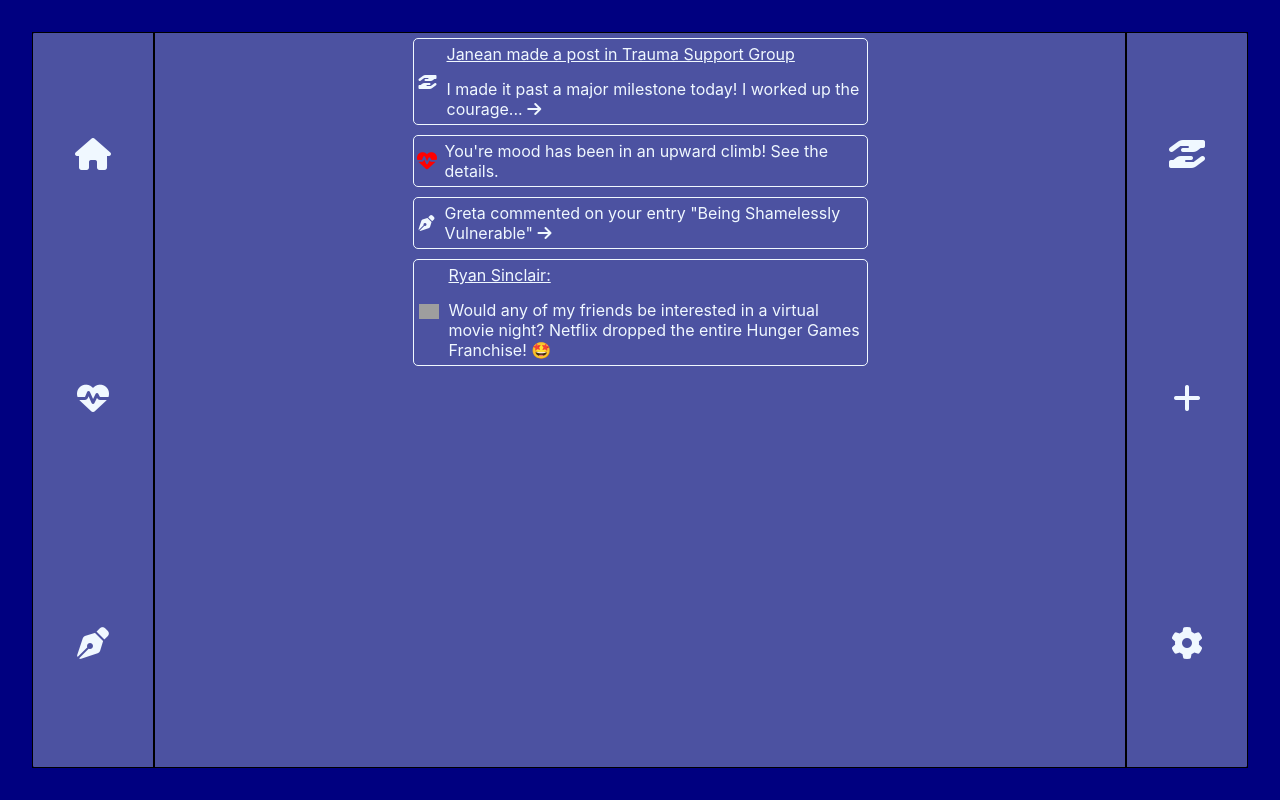
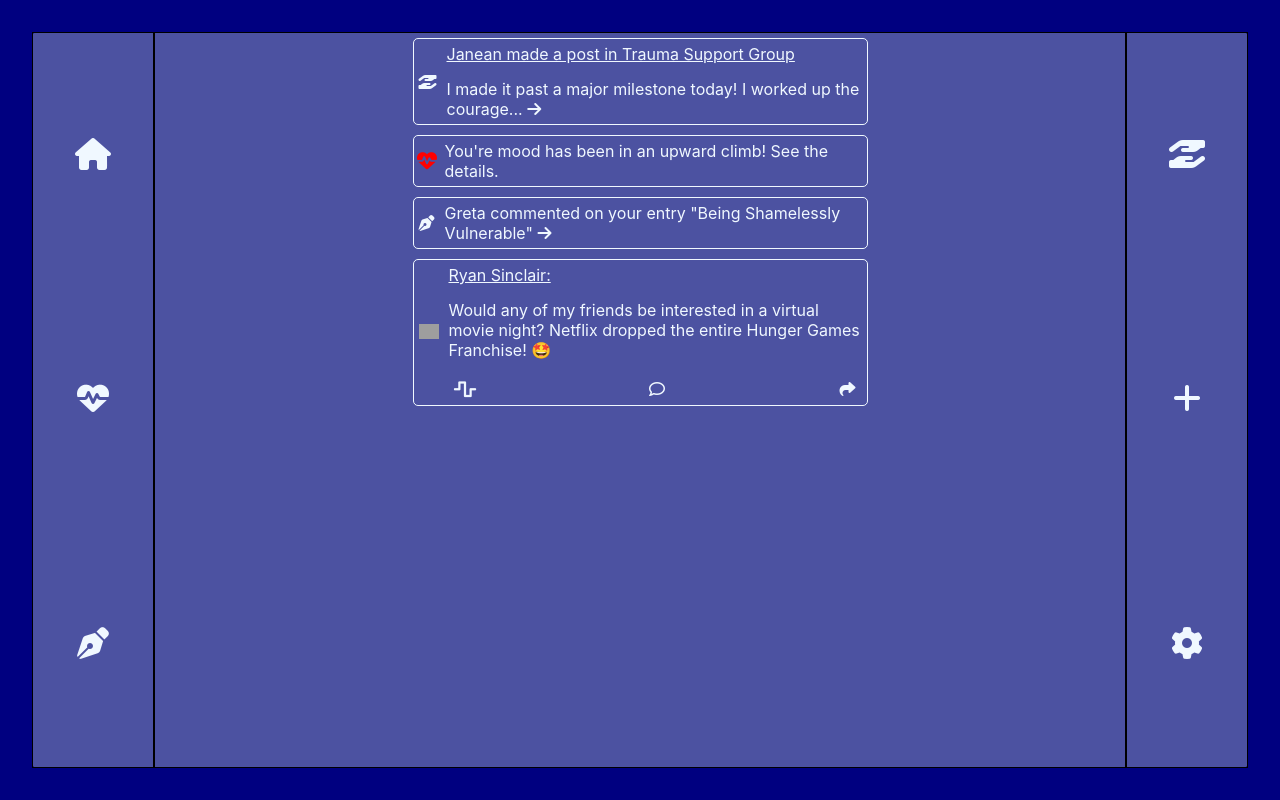
Before and after one commit to AuchnotOuch/anima-sana, a React (Create React App) app in the folder frontend/: page /dashboard in a window 1280 px wide. Built offline with nearby package versions, Linux system fonts and the light colour scheme; grey boxes are pictures that could not be loaded; the HTML template or start-up script is replaced by a standard one.

Commit message:
Added post interaction component with pulse, like a like, comment, and share buttons

```diff
--- a/frontend/src/components/feed/Feed.css
+++ b/frontend/src/components/feed/Feed.css
@@ -106,3 +106,15 @@
 .post-update-photo>img {
     max-width: 20px;
 }
+
+.post-interaction-container {
+    display: flex;
+    justify-content: space-between;
+    margin-top: 20px;
+}
+
+.pulse-button,
+.comment-button,
+.share-button {
+    font-size: medium;
+}
--- /dev/null
+++ b/frontend/src/components/feed/PostInteraction.js
@@ -0,0 +1,15 @@
+import React from "react";
+import "./Feed.css"
+
+const PostInteraction = () => {
+
+    return (
+        <div className="post-interaction-container">
+            <button className="pulse-button"><i className="fa-solid fa-wave-square fa-beat-fade"></i></button>
+            <button className="comment-button"><i className="fa-regular fa-comment"></i></button>
+            <button className="share-button"><i className="fa-solid fa-share"></i></button>
+        </div>
+    )
+}
+
+export default PostInteraction
--- a/frontend/src/components/feed/PostUpdate.js
+++ b/frontend/src/components/feed/PostUpdate.js
@@ -1,16 +1,18 @@
 import React from "react";
+import PostInteraction from "./PostInteraction";
 import "./Feed.css"
 
 const PostUpdate = () => {
 
     return (
         <div className="sample-post-update">
-            <div className="post-update-photo"><img src="https://images.squarespace-cdn.com/content/v1/5e6ece70bd2f8a6de8472818/714f685e-d0ba-40f9-8bb2-38722c1fd29c/Tiny+Avatar.png?format=1000w"></img></div>
+            <div className="post-update-photo"><img src="https://images.squarespace-cdn.com/content/v1/5e6ece70bd2f8a6de8472818/714f685e-d0ba-40f9-8bb2-38722c1fd29c/Tiny+Avatar.png?format=1000w" alt="post-owner"></img></div>
             <div>
                 <div className='post-update-banner'>
                     <div className='post-update-banner-text'>Ryan Sinclair:</div>
                 </div>
                 <div className="post-update-preview">Would any of my friends be interested in a virtual movie night? Netflix dropped the entire Hunger Games Franchise! 🤩 </div>
+                <PostInteraction />
             </div>
         </div>
     )
```
